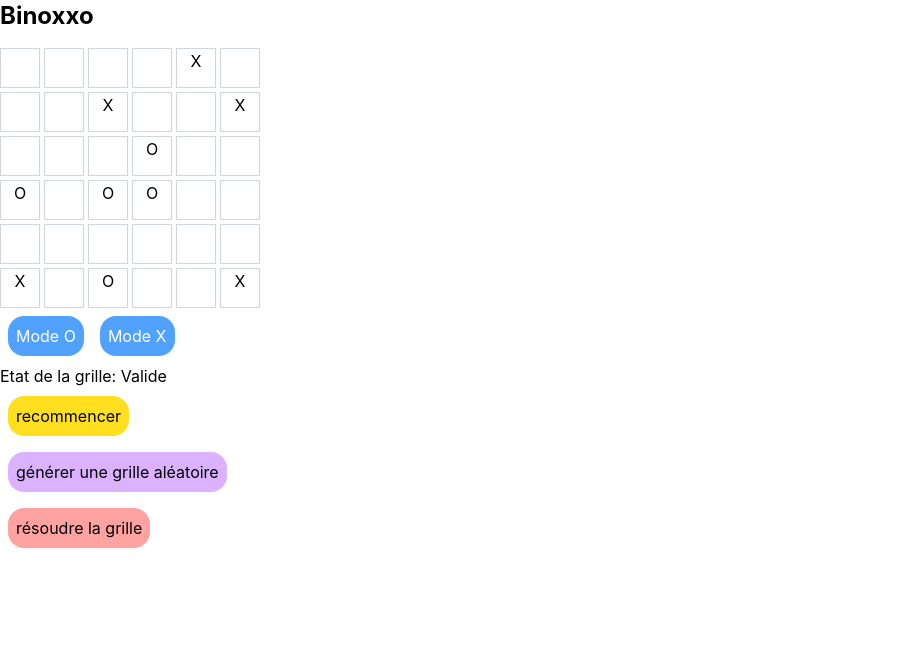
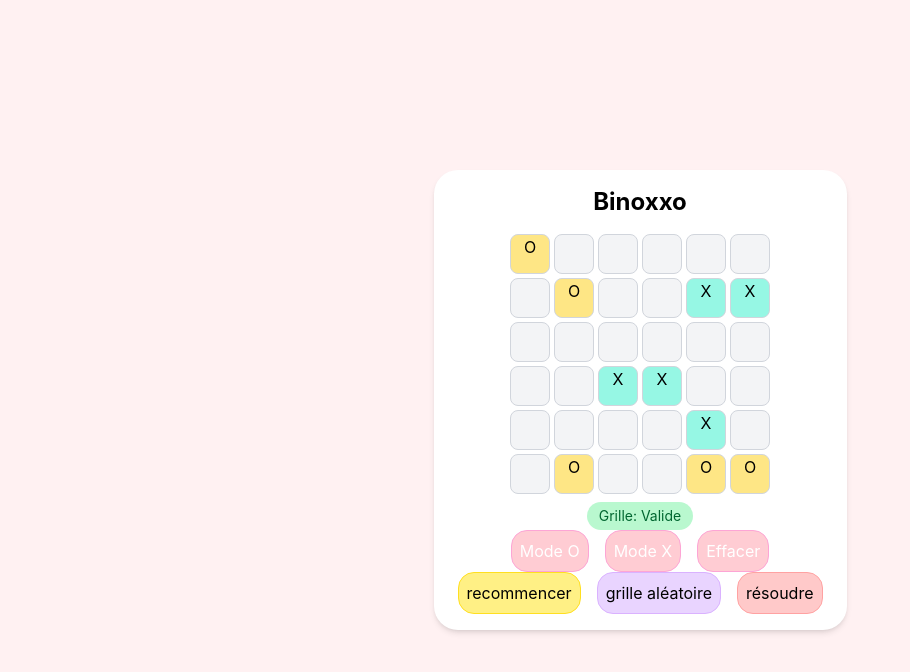
Before and after one commit to Maya-F4/tm-jeu, a Vue app: page / in a window 1280 px wide. Shown: the top 672 px of the page, without its empty margins (0-910 px from the left). Built offline with nearby package versions, Linux system fonts and the light colour scheme.

Commit message:
Mise en page et direction artistique

```diff
--- a/src/App.vue
+++ b/src/App.vue
@@ -6,6 +6,6 @@
 <template>
 
 
-  <binoxxo />
+<binoxxo />
 
 </template>
--- a/src/components/binoxxo.vue
+++ b/src/components/binoxxo.vue
@@ -2,12 +2,12 @@
 import { ref } from 'vue';
 
 const grille = ref([
+    [0, null, null, null, null, null],
+    [null, 0, null, null, 1, 1],
+    [null, null, null, null, null, null],
+    [null, null, 1, 1, null, null],
     [null, null, null, null, 1, null],
-    [null, null, 1, null, null, 1],
-    [null, null, null, 0, null, null],
-    [0, null, 0, 0, null, null],
-    [null, null, null, null, null, null],
-    [1, null, 0, null, null, 1],
+    [null, 0, null, null, 0, 0],
 ])
 
 /*const grillesDisponibles = [[
@@ -125,7 +125,7 @@
     return true
 }
 
-const mode = ref<null | 'O' | 'X'>(null)
+const mode = ref<null | 'O' | 'X' | "effacer" >(null)
 
 function caseModifiable(L ,C) {
     if (copieGrilleInitiale[L][C] === null) {
@@ -138,10 +138,15 @@
     if (caseModifiable(L ,C) === false) {
         return
     }
+    if (mode.value === "effacer") {
+        grille.value[L][C] = null
+        return
+    }
     if (mode.value === null) {
         return
     }
     grille.value[L][C] = mode.value
+    résoluParOrdinateur.value = false
     /*dernierCoup.value = {L ,C}*/
 }
 
@@ -210,6 +215,7 @@
 
 function resetGrille(){
     grille.value = JSON.parse(JSON.stringify(copieGrilleInitiale))
+    résoluParOrdinateur.value = false
 }
 
 
@@ -271,6 +277,7 @@
     grille.value = grilleVide()
     remplirGrille(0 ,0)
     cacherPlusieursCases()
+    résoluParOrdinateur.value = false
 }
 
 /*création cases aléatoires à cacher*/
@@ -561,71 +568,94 @@
 }
 }
 
+let résoluParOrdinateur = ref(false)
+
+function résoudreClic(){
+    solveurLogique()
+    résoluParOrdinateur.value = true
+}
+
 </script>
 
 <template>
+    <div class="bg-rose-50 flex items-center justify-center min-h-screen">
+    <div class="flex flex-col items-center justify-center py-8 gap-y-8 ">
+    <div class="bg-white w-fit rounded-3xl shadow-md p-4 flex flex-col items-center justify-center">
     <div>
         <h1 class="text-2xl font-bold mb-4">Binoxxo</h1>
     </div>
     <div class="grid grid-cols-6 gap-1 w-fit">
         <template v-for="(Ligne, L) in grille" :key="L" >
             <div v-for="(Case_, C) in Ligne" :key="C"
-                class="w-10 h-10 border border-gray-300 text-center"
-                :class="{ 'bg-red-400': caseEnErreur(L, C) }"
+                class="w-10 h-10 border border-gray-300 text-center rounded-lg"
+                :class="{ 'bg-red-400': caseEnErreur(L, C), 'bg-amber-200': Ligne[C] === 0 && caseModifiable(L,C)===false, 'bg-teal-200': Ligne[C] === 1 && caseModifiable(L,C)===false,'bg-gray-100': caseModifiable(L,C)===true  }"
                 @click= "jouerCase(L , C)">
                 {{ changer10enXO(L,C)}}
             </div>
         </template>
     </div>
     <div>
+        <p class="px-3 py-1 rounded-full text-sm mt-2"
+        :class="{ 'bg-green-200 text-green-800': vérifierGrille() === true, 'bg-red-200 text-red-800': vérifierGrille() === false }"
+        >
+        Grille: {{ vérifierGrille() ? 'Valide' : 'Invalide' }}</p>
+    </div>
+    <div>
         <button
-        class="bg-blue-400 border-blue-500 rounded-2xl text-white p-2 m-2 hover:bg-blue-500"
-        :class="{ 'bg-blue-500': mode === 0 }"
+        class="bg-rose-200 border-1 border-pink-300 rounded-2xl text-white p-2 mx-2 hover:bg-rose-300 "
+        :class="{ 'bg-rose-300': mode === 0 }"
         @click="mode=0">Mode O</button>
         <button
-        class="bg-blue-400 border-blue-500 rounded-2xl text-white p-2 m-2 hover:bg-blue-500 "
-        :class="{ 'bg-blue-500': mode === 1 }"
+        class="bg-rose-200 border-1 border-pink-300 rounded-2xl text-white p-2 mx-2 hover:bg-rose-300 "
+        :class="{ 'bg-rose-300': mode === 1 }"
         @click="mode=1">Mode X</button>
-    </div>
-    <div>
-        <p>Etat de la grille: {{ vérifierGrille() ? 'Valide' : 'Invalide' }}</p>
+        <button
+        class="bg-rose-200 border-1 border-pink-300 rounded-2xl text-white p-2 mx-2 hover:bg-rose-300 "
+        :class="{ 'bg-rose-300': mode === 'effacer'}"
+        @click="mode='effacer'">Effacer</button>
     </div>
 
+
+
     <!-- <button
-        class="bg-green-300 hover:bg-green-400 rounded-2xl p-2 m-2"
+        class="bg-green-300 hover:bg-green-400 rounded-2xl p-2 mx-2"
         @click="choisirGrille()">
         nouvelle grille
     </button> -->
 
     <div>
         <button
-        class="bg-yellow-300 hover:bg-yellow-400 rounded-2xl p-2 m-2"
+        class="bg-yellow-200 hover:bg-yellow-300 border-1 border-yellow-300 rounded-2xl p-2 mx-2"
         @click="resetGrille()">
         recommencer
-    </button>
-    </div>
-    <div>
+        </button>
+
         <button
-        class="bg-purple-300 hover:bg-purple-400 rounded-2xl p-2 m-2"
+        class="bg-purple-200 hover:bg-purple-300 border-1 border-purple-300 rounded-2xl p-2 mx-2"
         @click="générerGrilleAléatoire()">
-        générer une grille aléatoire
+        grille aléatoire
+        </button>
+
+        <button
+        class="bg-red-200 hover:bg-red-300 border-1 border-red-300 rounded-2xl p-2 mx-2"
+        @click="résoudreClic()">
+        résoudre
         </button>
     </div>
 
         <!-- <button
-        class="bg-pink-300 hover:bg-pink-400 rounded-2xl p-2 m-2"
+        class="bg-pink-300 hover:bg-pink-400 rounded-2xl p-2 mx-2"
         @click="testerSolveurLogique()">
         tester le solveur logique
         </button> -->
 
     <div>
-        <p v-if="partieGagnee()">Félicitations ! Vous avez gagné !</p>
+        <p v-if="partieGagnee() && résoluParOrdinateur === false" class="text-green-700 text-bold text-xl border-2 border-green-300 bg-green-200 rounded-2xl p-4">Félicitations ! Vous avez gagné ! 🎉</p>
     </div>
     <div>
-        <button
-        class="bg-red-300 hover:bg-red-400 rounded-2xl p-2 m-2"
-        @click="solveurLogique()">
-        résoudre la grille
-        </button>
+        <p v-if="résoluParOrdinateur === true" class="text-blue-700 text-bold text-xl border-2 border-blue-300 bg-blue-200 rounded-2xl p-4">La grille a été résolue par l'ordinateur !</p>
+    </div>
+    </div>
+    </div>
     </div>
 </template>
```
Also changed, not shown: 1 other file (tests, documents, lock files or other folders).
